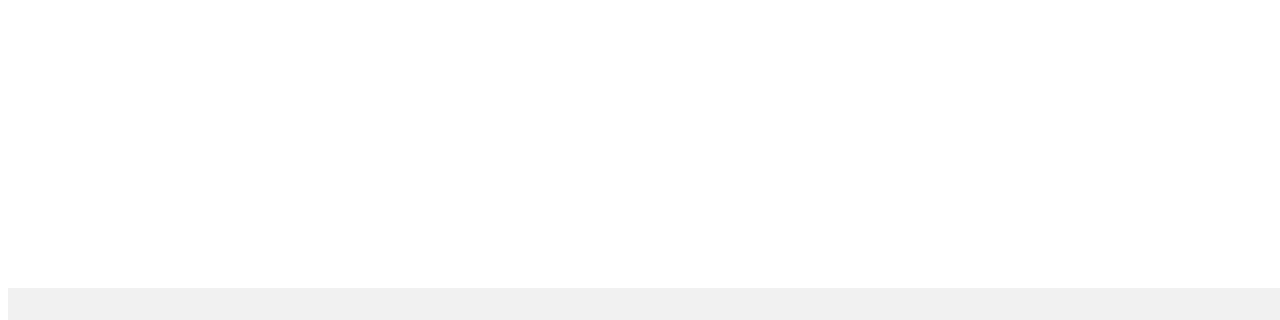
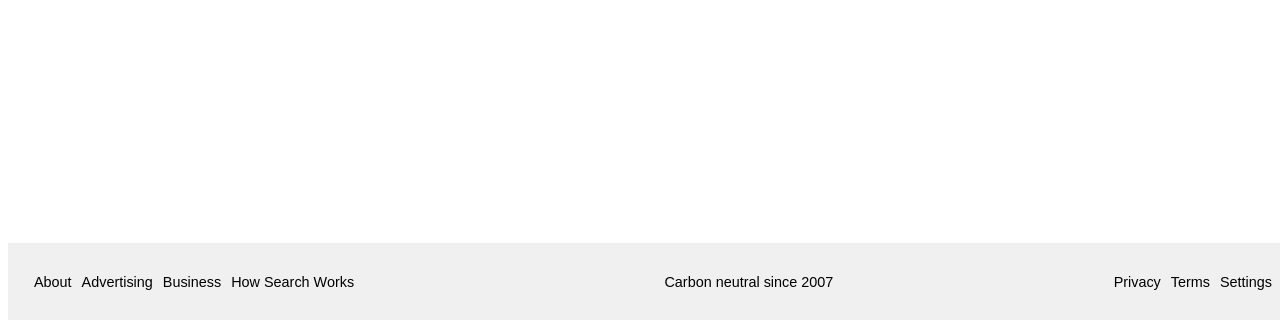
Before and after one commit to bretzawilski/google-homepage, a plain HTML site: page index.html in a window 1280 px wide. Shown: the part 488-808 px from the top of the page. Drawn offline with Linux system fonts and the light colour scheme.

Commit message:
Finalized index.html and main.css

```diff
--- a/index.html
+++ b/index.html
@@ -21,8 +21,21 @@
       </main>
 
       <footer>
+        <div id="left-align">
+          <p>About</p>
+          <p>Advertising</p>
+          <p>Business</p>
+          <p>How Search Works</p>
+        </div>
+        <div id="center">
+          <p>Carbon neutral since 2007</p>
+        </div>
+        <div id="right-align">
+          <p>Privacy</p>
+          <p>Terms</p>
+          <p>Settings</p>
+        </div>
 
-      </footer>
     </article>
   </body>
 </html>
--- a/main.css
+++ b/main.css
@@ -39,9 +39,10 @@ header p {
 
 main {
   display: grid;
-  justify-self: center;
+  justify-items: center;
   align-self: center;
   height: auto;
+  grid-gap: 20px;
 }
 
  main input {
@@ -53,6 +54,34 @@ main {
  }
 
  footer {
+   display: flex;
    padding: 1rem;
    background-color: rgb(240, 240, 240);
+   align-items: center;
  }
+
+ #left-align {
+   justify-content: flex-start;
+   display: flex;
+   margin-right: 20px;
+   padding-right: 10px;
+ }
+
+ #center {
+   justify-content: center;
+   display: flex;
+   align-items: center;
+   margin: auto;
+ }
+
+ #right-align {
+   display: flex;
+   justify-content: flex-end;
+   text-justify: right;
+
+ }
+
+ footer p {
+   margin-left: 10px;
+   font-size: .9rem;
+ }
```
